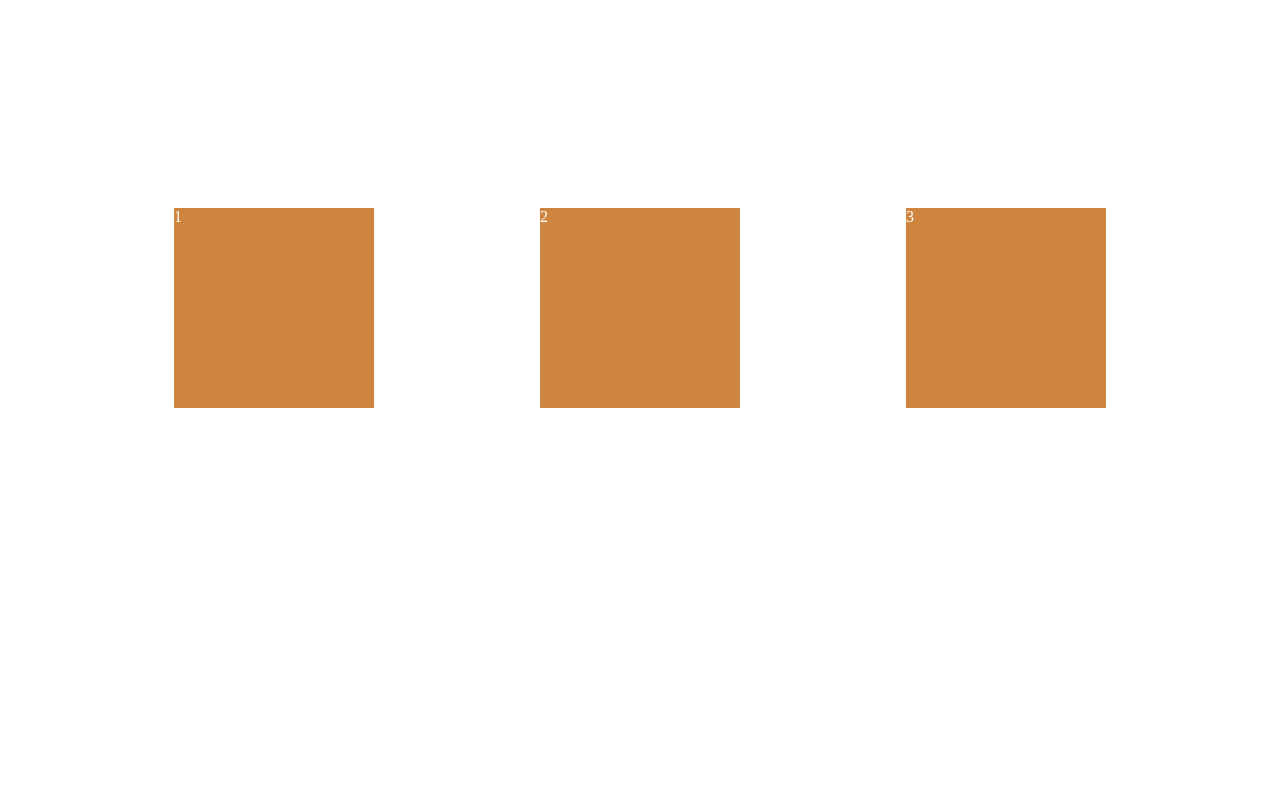
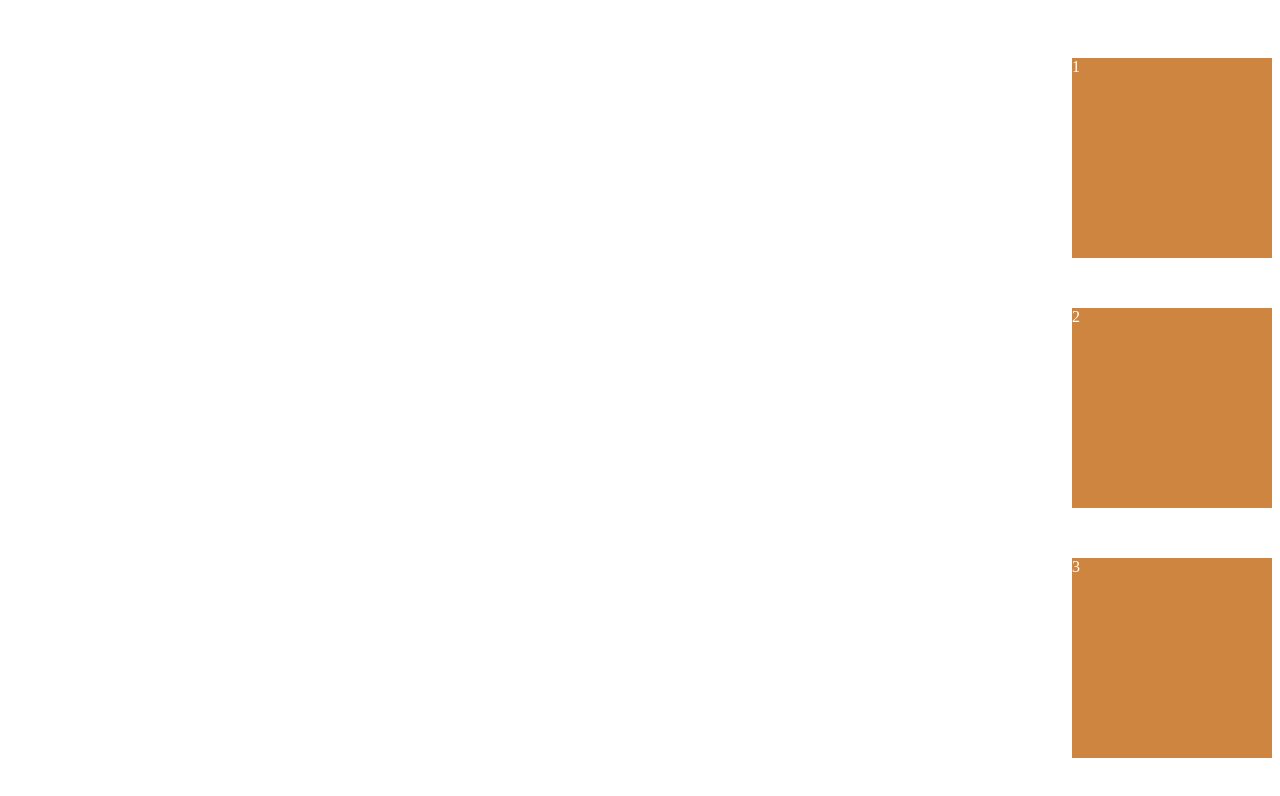
Before and after one commit to UnhappyDogChew/nomadcoder-scss-masterclass, a website: page index.html in a window 1280 px wide. Drawn offline with Linux system fonts and the light colour scheme.

Commit message:
lesson#1.3

```diff
--- a/styles/styles.css
+++ b/styles/styles.css
@@ -19,7 +19,14 @@
   */
   justify-content: space-evenly;
   align-items: flex-end;
-  height: 50vh;
+  height: 100vh;
+
+  /*
+  lesson #1.3
+
+  flex-direction 이 column 이 되면 세로축이 정렬축이 되고 가로축이 교차축이 된다.
+  */
+  flex-direction: column;
 }
 
 .box {
```
